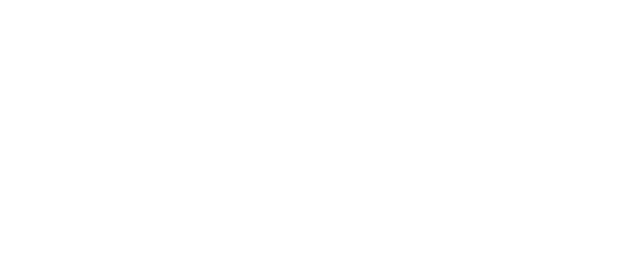
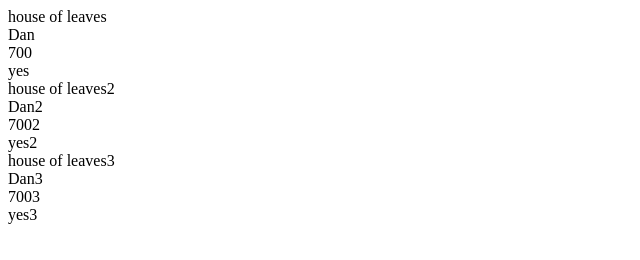
Before and after one commit to Karoliskved/library, a plain HTML site: page index.html in a window 1280 px wide. Shown: the whole page, without its empty margins (0-640 px from the left). Drawn offline with Linux system fonts and the light colour scheme.

Commit message:
add displayBooks functionwhich display books in myLibrary array on the page

```diff
--- a/index.html
+++ b/index.html
@@ -7,6 +7,9 @@
     <title>Document</title>
 </head>
 <body>
+    <div class="container">
+
+    </div>
     <script src="object.js"></script>
 </body>
 </html>
--- a/object.js
+++ b/object.js
@@ -1,4 +1,5 @@
 let myLibrary=[];
+let container=document.querySelector(".container")
 function Book(title, author, pages, read){
     this.title=title;
     this.author=author;
@@ -9,8 +10,30 @@ function Book(title, author, pages, read){
 function addBookToLibrary(title, author, pages, read){
     let newBook=new Book(title, author, pages, read);
     myLibrary.push(newBook);
-
+}
+function displayBooks(){
+    for (book of myLibrary){
+        const bookCard= document.createElement('div')
+        const bookName= document.createElement('div')
+        const bookAuthor= document.createElement('div')
+        const bookPages= document.createElement('div')
+        const bookRead=document.createElement('div')
+        bookName.textContent=book.title;
+        bookAuthor.textContent=book.author;
+        bookPages.textContent=book.pages;
+        bookRead.textContent=book.read;
+        bookCard.classList.add("bookCard")
+        container.appendChild(bookCard)
+        bookCard.appendChild(bookName)
+        bookCard.appendChild(bookAuthor)
+        bookCard.appendChild(bookPages)
+        bookCard.appendChild(bookRead)
+    }
 
 }
 /*const book1=new Book("house of leaves", "Dan", "700", "yes")
 console.log(book1)*/
+addBookToLibrary("house of leaves", "Dan", "700", "yes")
+addBookToLibrary("house of leaves2", "Dan2", "7002", "yes2")
+addBookToLibrary("house of leaves3", "Dan3", "7003", "yes3")
+displayBooks()
```
